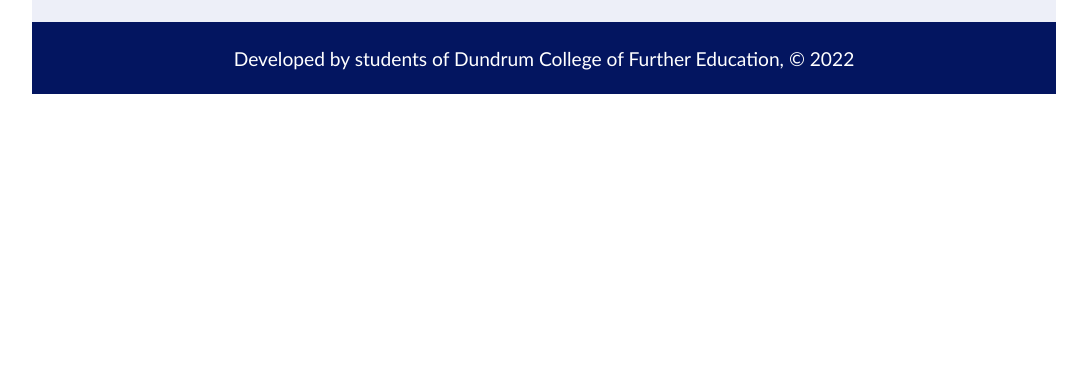
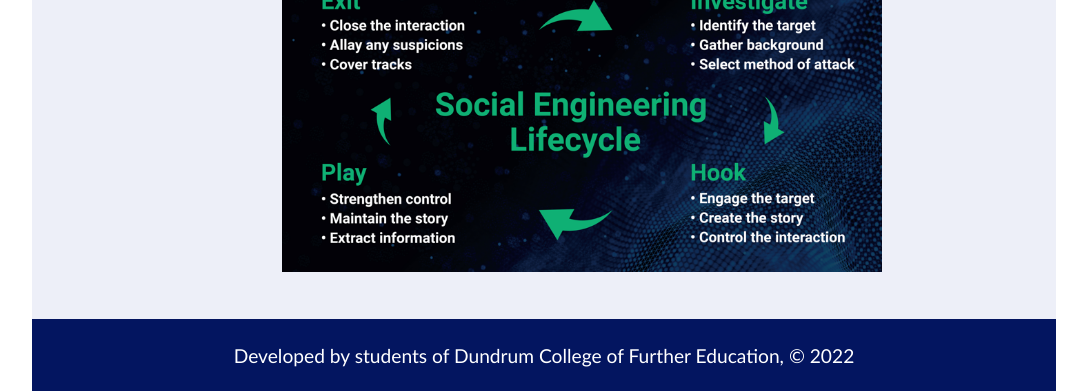
Before and after one commit to Raheem-student/social-engeeniring, a plain HTML site: page social-engineering-attacks.html in a window 1280 px wide. Shown: the part 593-984 px from the top of the page, without its empty margins (96-1183 px from the left). Before the commit the page ends 800 px from the top, so only its background shows below. Drawn offline with Linux system fonts and the light colour scheme; the site is published under a folder, as on GitHub Pages, so addresses that start at the root find nothing.

Commit message:
Update social-engineering-attacks.html

```diff
--- a/social-engineering-attacks.html
+++ b/social-engineering-attacks.html
@@ -69,7 +69,7 @@
         Social Engineering Attack Lifecycle
 
       </p>
-      <img src="/images/social-engineering-cycle.png" alt="Social Engineering Attack Lifecycle" width="600px">
+      <img src="images/social-engineering-cycle.png" alt="Social Engineering Attack Lifecycle" width="600px">
 
       <p></p>
     </section>
```
